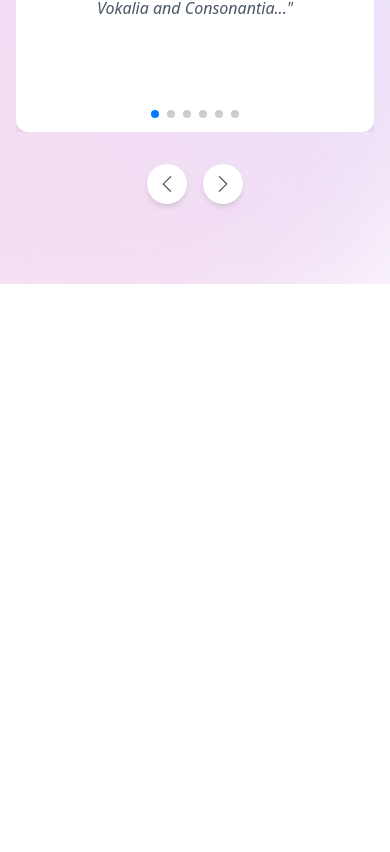
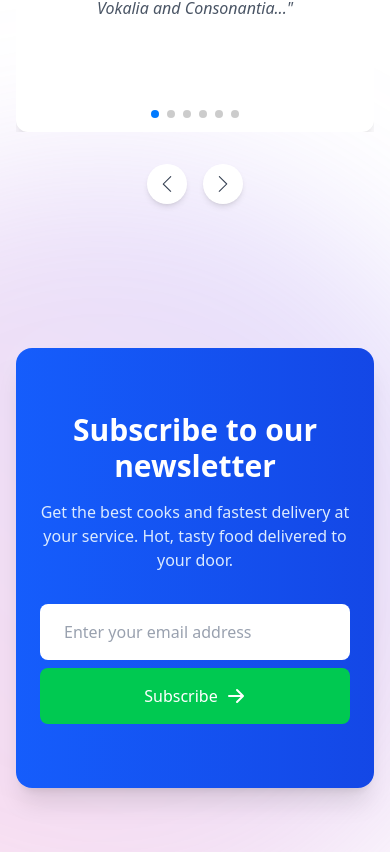
Before and after one commit to mmiskatul/Business-landing-Page, a React (Vite) app: page / in a window 390 px wide. Shown: the part 8078-8930 px from the top of the page. Before the commit the page ends 8362 px from the top, so only its background shows below. Built offline with nearby package versions, Linux system fonts and the light colour scheme.

Commit message:
NewletterSection Added

```diff
--- a/src/App.jsx
+++ b/src/App.jsx
@@ -9,6 +9,7 @@ import MonitorSection from './component/MonitorSection'
 import PricingSection from './component/PricingSection'
 import ServiceSection from './component/ServiceSection'
 import TestimonialSection from './component/TestimonialSection'
+import NewLetterSection from './component/NewLetterSection'
 
 function App() {
   return (
@@ -28,6 +29,7 @@ function App() {
         <PricingSection/>
         <ServiceSection/>
         <TestimonialSection/>
+        <NewLetterSection/>
       </div>
     </main>
   )
--- /dev/null
+++ b/src/component/NewLetterSection.jsx
@@ -0,0 +1,48 @@
+import React from "react";
+import { HiArrowRight } from "react-icons/hi";
+
+function NewLetterSection() {
+  return (
+    <section className="max-w-7xl mx-auto py-16 px-4 sm:px-6 lg:px-8">
+      <div className="bg-gradient-to-r from-blue-600 to-blue-700 rounded-2xl overflow-hidden shadow-xl">
+        <div className="relative px-6 py-16 md:px-16 md:py-24">
+          {/* Background Overlay */}
+          <div className="absolute top-0 right-0 w-full md:w-1/2 h-full bg-blue-700 clip-path-slant hidden md:block"></div>
+
+          <div className="relative flex flex-col lg:flex-row items-center justify-between gap-8 lg:gap-12">
+            {/* Left container */}
+            <div className="text-white max-w-lg text-center lg:text-left">
+              <h2 className="text-3xl md:text-4xl font-bold mb-4">
+                Subscribe to our newsletter
+              </h2>
+              <p className="text-blue-100 text-base md:text-lg">
+                Get the best cooks and fastest delivery at your service. Hot, tasty food delivered to your door.
+              </p>
+            </div>
+
+            {/* Right Container - Email Input */}
+            <div className="w-full max-w-md flex flex-col sm:flex-row gap-2">
+              <input
+                type="email"
+                placeholder="Enter your email address"
+                className="flex-grow bg-white px-6 py-4 rounded-lg sm:rounded-r-none focus:outline-none focus:ring-2 focus:ring-blue-500 text-gray-800 placeholder-gray-400"
+              />
+              <button className="flex items-center justify-center text-white bg-green-500 hover:bg-green-600 px-6 py-4 rounded-lg sm:rounded-l-none transition-all duration-300 font-medium">
+                <span>Subscribe</span>
+                <HiArrowRight className="ml-2 size-5" />
+              </button>
+            </div>
+          </div>
+        </div>
+      </div>
+
+      <style jsx>{`
+        .clip-path-slant {
+          clip-path: polygon(20% 0%, 100% 0%, 100% 100%, 0% 100%);
+        }
+      `}</style>
+    </section>
+  );
+}
+
+export default NewLetterSection;
```
